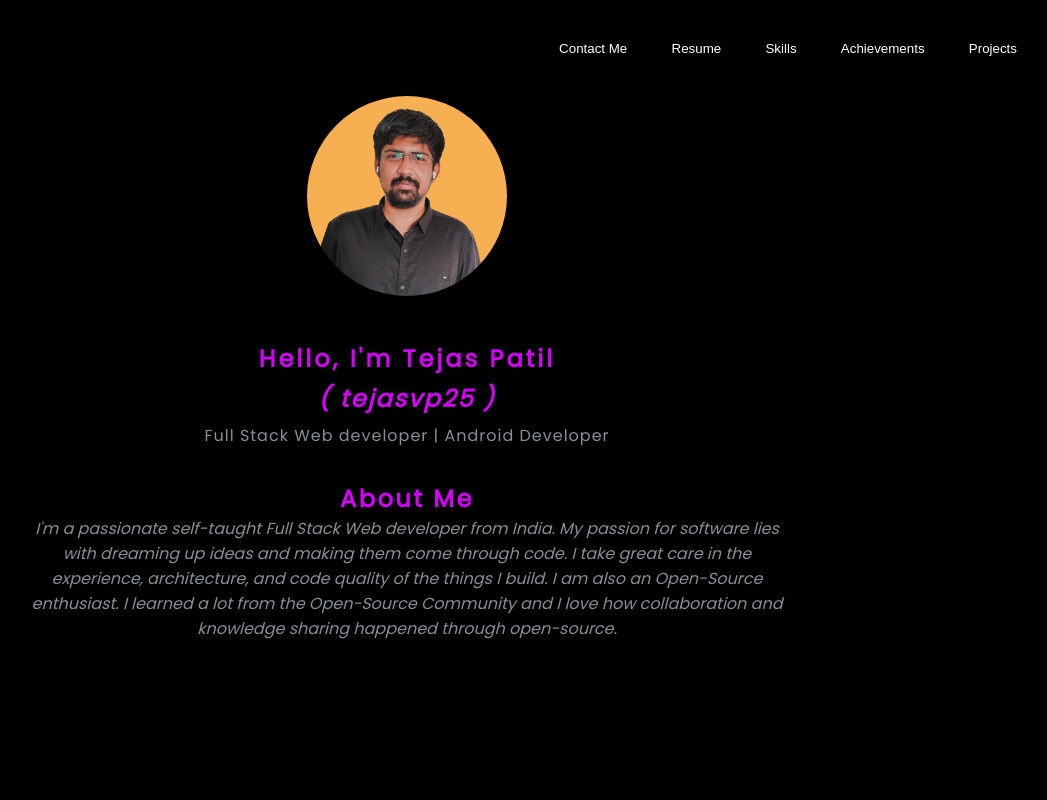
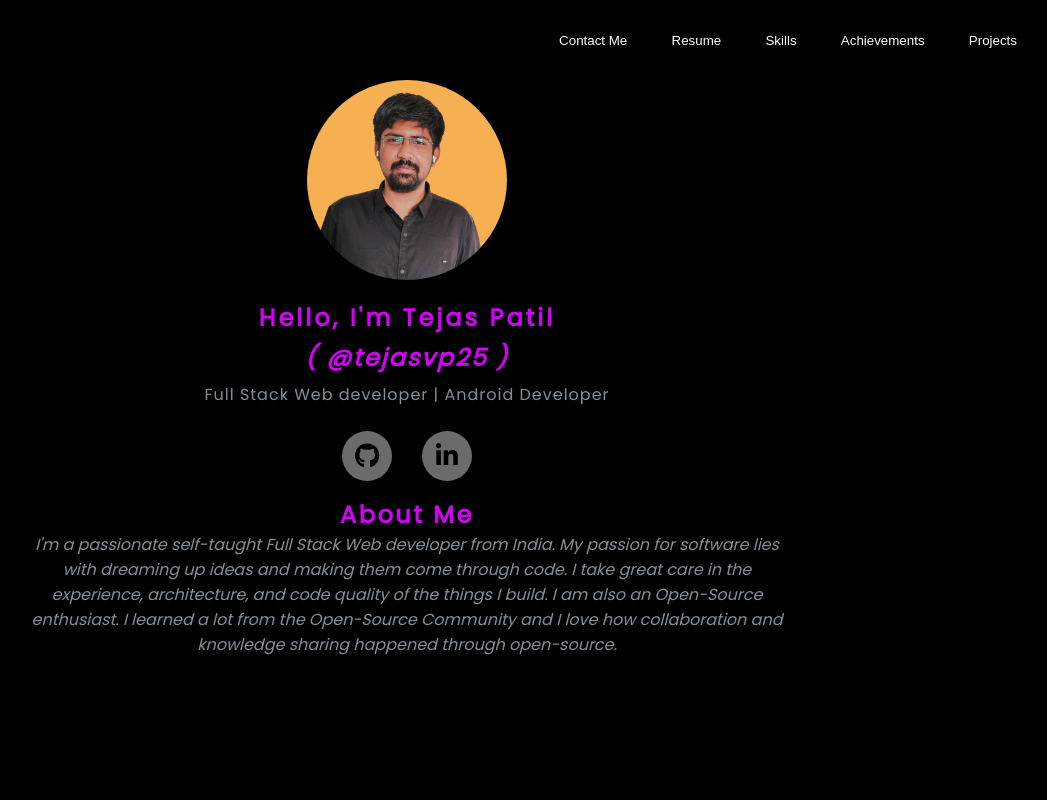
Before and after one commit to Tejasvp25/Tejasvp25.github.io, a plain HTML site: page index.html in a window 1280 px wide. Shown: the top 800 px of the page, without its empty margins (233-1280 px from the left). Drawn offline with nearby package versions, Linux system fonts and the light colour scheme.

Commit message:
Add Social Media Links

```diff
--- a/assets/css/stylesheet.css
+++ b/assets/css/stylesheet.css
@@ -35,10 +35,10 @@ body {
 }
 
 .nav-button {
-  padding: 0px 20px;
-  margin: 20px 0;
+  padding: 0px 10px;
+  margin: 20px 10px;
   /* max-height: 3vh; */
-  min-height: 7vh;
+  min-height: 5vh;
   background-color: transparent;
   color: #fff;
   justify-self: end;
@@ -508,3 +508,51 @@ footer {
 .Navbar__Link-toggle {
   display: none;
 }
+.social-menu ul {
+  /* position: absolute; */
+  justify-content: center;
+  top: 50%;
+  left: 50%;
+  padding: 0;
+  margin: 15dp;
+  display: flex;
+}
+
+.social-menu ul li {
+  list-style: none;
+  margin: 0 15px;
+}
+
+.social-menu ul li .fab {
+  font-size: 25px;
+  line-height: 50px;
+  transition: 0.3s;
+  color: #000;
+}
+
+.social-menu ul li .fab:hover {
+  color: #fff;
+}
+
+.social-menu ul li a {
+  position: relative;
+  display: block;
+  width: 50px;
+  height: 50px;
+  border-radius: 50%;
+  background-color: rgb(107, 107, 107);
+  text-align: center;
+  transition: 0.6s;
+  box-shadow: 0 5px 4px rgba(0, 0, 0, 0.5);
+}
+
+.social-menu ul li a:hover {
+  transform: translate(0, -10%);
+}
+
+.social-menu ul li:nth-child(1) a:hover {
+  background-color: rgba(0, 0, 0, 0.829);
+}
+.social-menu ul li:nth-child(2) a:hover {
+  background-color: #0077b5;
+}
--- a/index.html
+++ b/index.html
@@ -96,12 +96,24 @@
         data-aos="zoom-in"
         data-aos-duration="500"
       />
-      <br />
       <div data-aos="fade-right" data-aos-duration="500">
         <h1 class="title font-weight-bold">Hello, I'm Tejas Patil</h1>
-        <h2 class="title font-weight-bold italic">( tejasvp25 )</h2>
+        <h2 class="title font-weight-bold italic">( @tejasvp25 )</h2>
         <h4 class="intro-text">Full Stack Web developer | Android Developer</h4>
-        <br />
+      </div>
+      <div class="social-menu">
+        <ul>
+          <li>
+            <a href="https://github.com/tejasvp25" target="blank"
+              ><i class="fab fa-github"></i
+            ></a>
+          </li>
+          <li>
+            <a href="https://www.linkedin.com/in/tejasvp25" target="blank"
+              ><i class="fab fa-linkedin-in"></i
+            ></a>
+          </li>
+        </ul>
       </div>
       <div class="about-me" data-aos="fade-up" data-aos-duration="500">
         <h2 class="about-me-header">About Me</h2>
```
